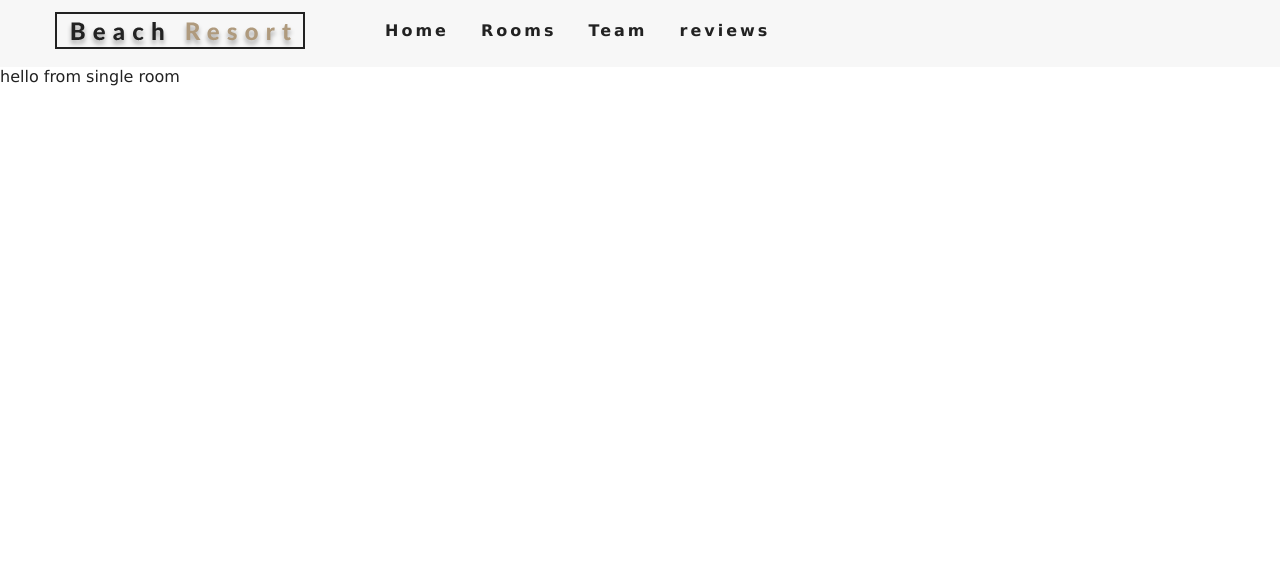
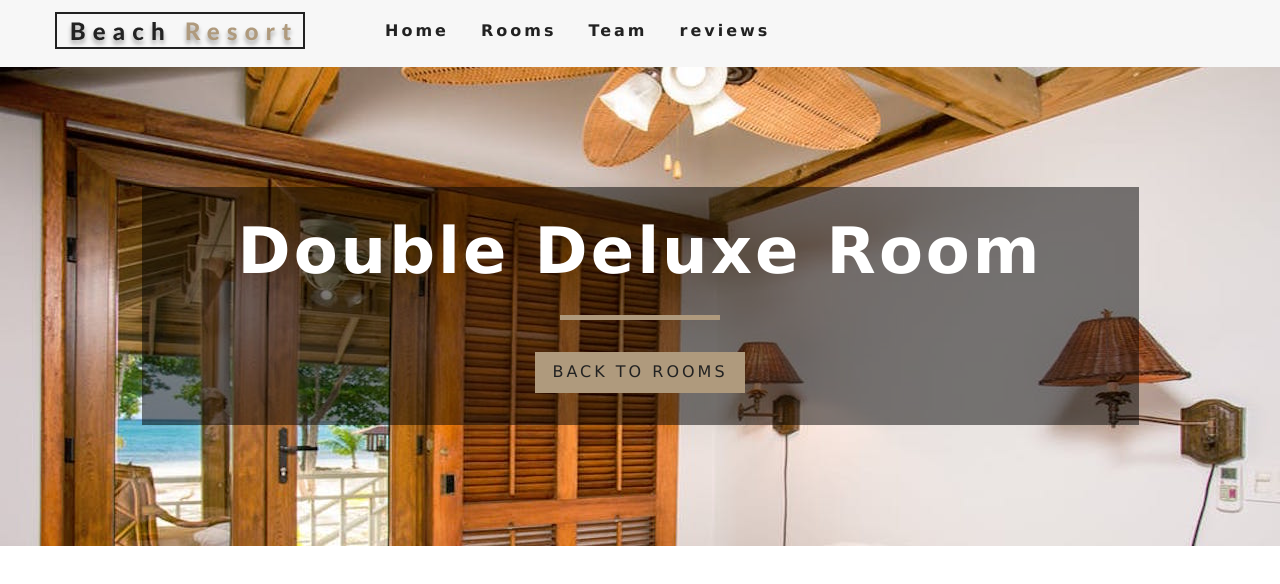
Before and after one commit to nandinee33/luxurious-resort-site, a React (Create React App) app in the folder resort/: page /rooms/double-deluxe in a window 1280 px wide. Shown: the top 584 px of the page. Built offline with nearby package versions, Linux system fonts and the light colour scheme.

Commit message:
complete banner part in single room

```diff
--- a/resort/src/context.js
+++ b/resort/src/context.js
@@ -33,9 +33,15 @@
         return tempItems;
       }
 
+      getRoom = slug => {
+        let tempRooms = [...this.state.rooms];
+        const room = tempRooms.find(room => room.slug === slug);
+        return room;
+      };
+
 
     render() {
-        return <RoomContext.Provider value = {{...this.state}}>
+        return <RoomContext.Provider value = {{...this.state, getRoom: this.getRoom }}>
         {this.props.children}
         </RoomContext.Provider>
     };
--- a/resort/src/pages/SingleRoom.js
+++ b/resort/src/pages/SingleRoom.js
@@ -1,11 +1,49 @@
 import React, { Component } from 'react'
+import defaultBcg from "../images/room-1.jpeg";
+import Hero from "../components/Hero";
+import Banner from "../components/Banner";
+import { Link } from "react-router-dom";
+import { RoomContext } from "../context";
+import StyledHero from "../components/StyledHero"
 
 export default class SingleRoom extends Component {
+
+    constructor(props) {
+        super(props);
+        console.log(this.props);
+        this.state = {
+            slug: this.props.match.params.slug,
+            defaultBcg: defaultBcg
+        };
+    }
+
+    static contextType = RoomContext;
+
     render() {
+
+        const { getRoom } = this.context;
+        const room = getRoom(this.state.slug);
+        if (!room) {
+            return (
+              <div className="error">
+                <h3> no such room could be found...</h3>
+                <Link to="/rooms" className="btn-primary">
+                  back to rooms
+                </Link>
+              </div>
+            );
+        }
+
+        const { name, description, capacity, size, price, extras, breakfast, pets, images} = room;
+
         return (
-            <div>
-                hello from single room
-            </div>
+            <StyledHero img = {images[0] || this.state.defaultBcg}>
+                <Banner title={`${name} room`}>
+                    <Link to="/rooms" className="btn-primary">
+                    back to rooms
+                    </Link>
+                </Banner>
+            </StyledHero>
         )
     }
 }
```
